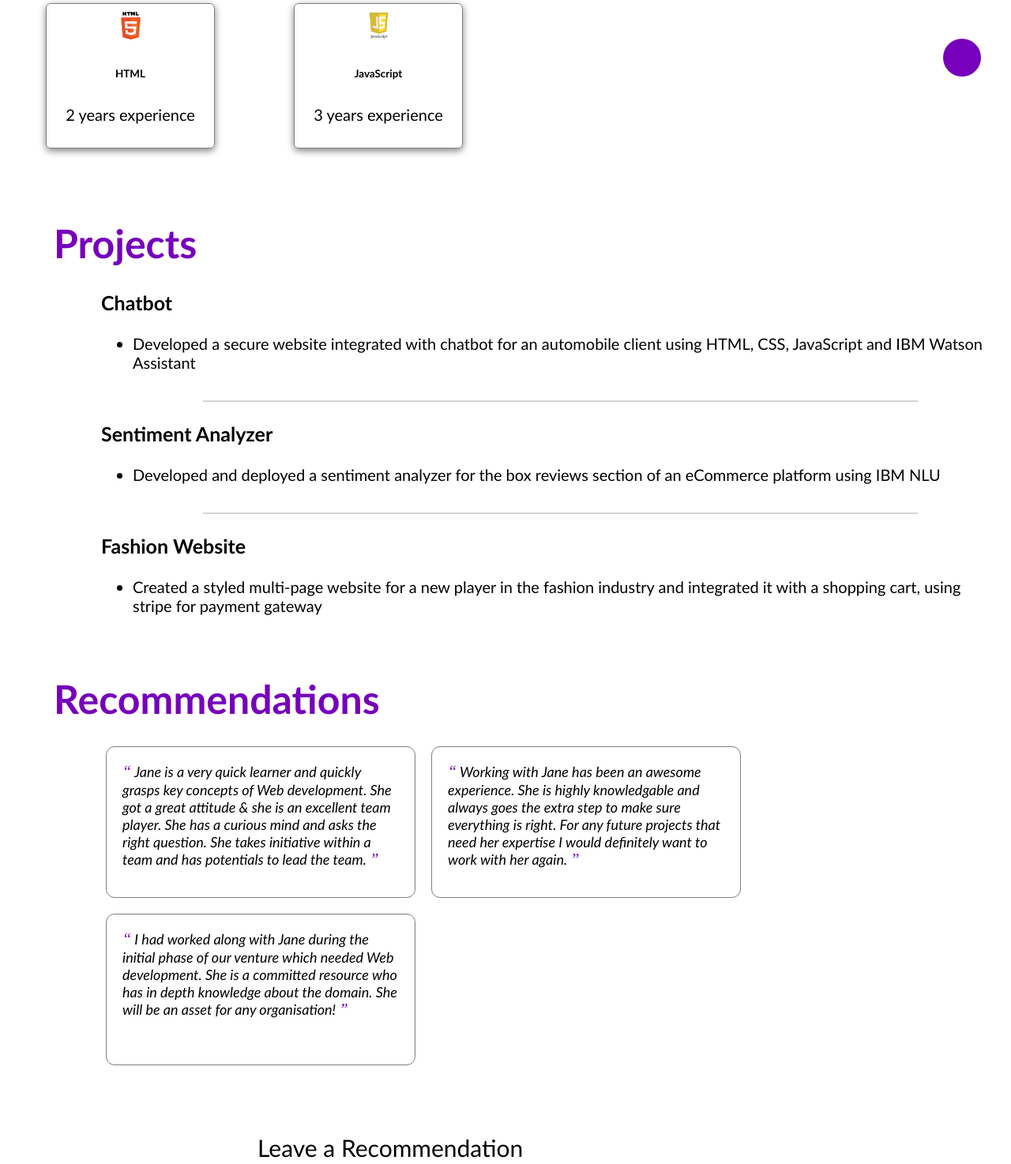
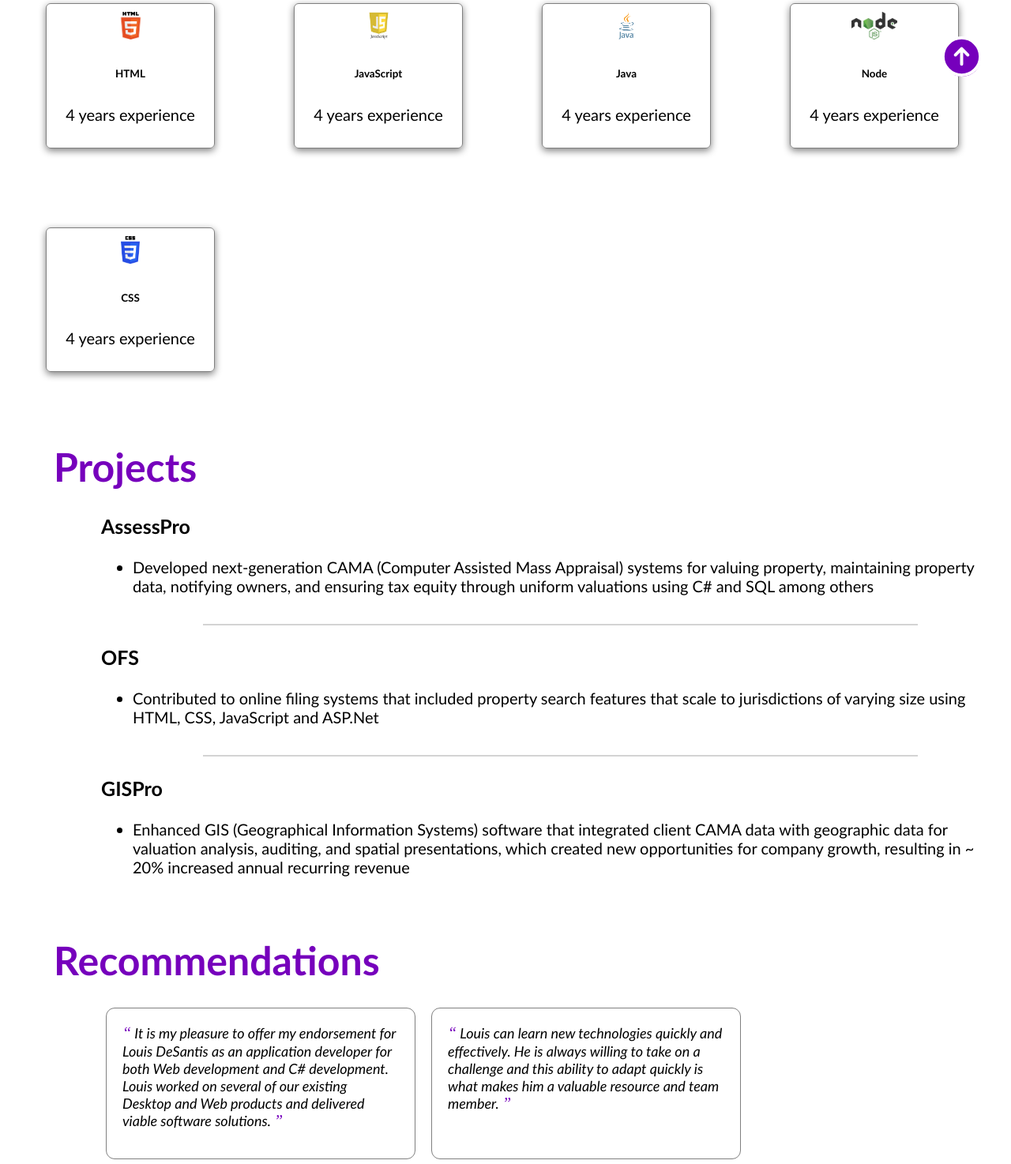
Before and after one commit to ldesantis/LouisDeSantis-portfolio, a plain HTML site: page index.html in a window 1280 px wide. Shown: the part 679-2153 px from the top of the page at 79% size. Drawn offline with Linux system fonts and the light colour scheme.

Commit message:
Add files via upload
Updated the index.html, script.js, style.css and the user-9801866_1280.png files.

```diff
--- a/index.html
+++ b/index.html
@@ -43,9 +43,9 @@
             Hi, I'm Louis DeSantis! <img src="html_finalprojimages/waving-hand.png" width="60px"/>
           </h1>
           <p>
-            I am a full stack developer with 2 years of experience in both application and presentation layers.
-            I have worked on applications and microservices deployed on IBM Cloud.
-            I am an avid user of IBM Watson Services and have worked on Watson Assistant, NLU, Sentiment analyzer to name a few.
+            I am a full stack developer with over 15 years of experience in both desktop and web applications.
+            Along with designing the various front-end code, I have consistently worked with SQL Server from
+            writing queries to creating databases and the objects within.
           </p>
       </div>
     </section>
@@ -59,17 +59,32 @@
         <div class="skill">
           <img src="html_finalprojimages/html5.png"/>
           <h6>HTML</h6>
-          <p>2 years experience</p>
+          <p>4 years experience</p>
         </div>
 
         <div class="skill">
           <img src="html_finalprojimages/js.jpeg"/>
           <h6>JavaScript</h6>
-          <p>3 years experience</p>
+          <p>4 years experience</p>
+        </div>
+        <!-- Add more skills here -->
+        <div class="skill">
+          <img src="html_finalprojimages/java.png"/>
+          <h6>Java</h6>
+          <p>4 years experience</p>
         </div>
 
-        <!-- Add more skills here -->
+        <div class="skill">
+          <img src="html_finalprojimages/node.png"/>
+          <h6>Node</h6>
+          <p>4 years experience</p>
+        </div>
 
+        <div class="skill">
+          <img src="html_finalprojimages/CSS3.png"/>
+          <h6>CSS</h6>
+          <p>4 years experience</p>
+        </div>
 
       </div>
     </section>
@@ -83,23 +98,27 @@
 
         <div id="projects-container" class="projects-container">
           <div class="project-card">
-            <h3>Chatbot</h3>
+            <h3>AssessPro</h3>
             <ul>
-              <li>Developed a secure website integrated with chatbot for an automobile client using HTML, CSS, JavaScript and IBM Watson Assistant</li>
+              <li>Developed next-generation CAMA (Computer Assisted Mass Appraisal) systems for valuing property,
+                maintaining property data, notifying owners, and ensuring tax equity through uniform valuations using C# and SQL among others</li>
             </ul>
           </div>
           <hr>
           <div class="project-card">
-            <h3>Sentiment Analyzer</h3>
+            <h3>OFS</h3>
             <ul>
-              <li>Developed and deployed a sentiment analyzer for the box reviews section of an eCommerce platform using IBM NLU</li>
+              <li>Contributed to online filing systems that included property search features that scale to jurisdictions
+                of varying size using HTML, CSS, JavaScript and ASP.Net</li>
             </ul>
           </div>
           <hr>
           <div class="project-card">
-            <h3>Fashion Website</h3>
+            <h3>GISPro</h3>
             <ul>
-              <li>Created a styled multi-page website for a new player in the fashion industry and integrated it with a shopping cart, using stripe for payment gateway</li>
+              <li>Enhanced GIS (Geographical Information Systems) software that integrated client CAMA data with
+                geographic data for valuation analysis, auditing, and spatial presentations, which created new
+                opportunities for company growth, resulting in ~ 20% increased annual recurring revenue</li>
             </ul>
           </div>
     </div>
@@ -113,24 +132,23 @@
       <div class="all_recommendations" id="all_recommendations">
         <div class="recommendation">
           <span>&#8220;</span>
-          Jane is a very quick learner and quickly grasps key concepts of Web development.
-          She got a great attitude & she is an excellent team player.
-          She has a curious mind and asks the right question.
-          She takes initiative within a team and has potentials to lead the team.
+          It is my pleasure to offer my endorsement for Louis DeSantis as an application developer for
+          both Web development and C# development. Louis worked on several of our existing
+          Desktop and Web products and delivered viable software solutions.
           <span>&#8221;</span>
         </div>
         <div class="recommendation">
           <span>&#8220;</span>
-          Working with Jane has been an awesome experience.
-          She is highly knowledgable and always goes the extra step to make sure everything is right.
-          For any future projects that need her expertise I would definitely want to work with her again.
+          Louis can learn new technologies quickly and effectively. He is
+          always willing to take on a challenge and this ability to adapt quickly is what makes him a
+          valuable resource and team member.
           <span>&#8221;</span>
         </div>
         <div class="recommendation">
           <span>&#8220;</span>
-          I had worked along with Jane during the initial phase of our venture which needed Web development.
-          She is a committed resource who has in depth knowledge about the domain.
-          She will be an asset for any organisation!
+          Any company would be lucky to have Louis as part of their development team. His years of
+          experience along with his willingness to learn and help others would be a valuable addition. I
+          highly recommend him as an application developer.
           <span>&#8221;</span>
         </div>
       </div>
@@ -153,12 +171,15 @@
     <div class="iconbutton">
       <a href="#home">
         <!--Add the code here for the logo to appear and the icon to be actionable-->
+        <svg xmlns="http://www.w3.org/2000/svg" fill="none" viewBox="0 0 24 24" stroke-width="1.5" stroke="white" width="63px">
+          <path stroke-linecap="round" stroke-linejoin="round" d="M15 11.25l-3-3m0 0l-3 3m3-3v7.5M21 12a9 9 0 11-18 0 9 9 0 0118 0z" />
+        </svg>
       </a>
     </div>
 
     <div class="popup" id="popup" class="flex_center">
       <img src="html_finalprojimages/checkmark--outline.svg"/>
-      <h3><!-- Add appropriate text here--></h3>
+      <h3>Thanks for leaving a recommendation!</h3>
       <button onclick="showPopup(false)">Ok</button>
     </div>
   </body>
--- a/script.js
+++ b/script.js
@@ -5,7 +5,7 @@ function addRecommendation() {
   if (recommendation.value != null && recommendation.value.trim() != "") {
     console.log("New recommendation added");
     //Call showPopup here
-
+    showPopup(true);
     // Create a new 'recommendation' element and set it's value to the user's message
     var element = document.createElement("div");
     element.setAttribute("class","recommendation");
```
